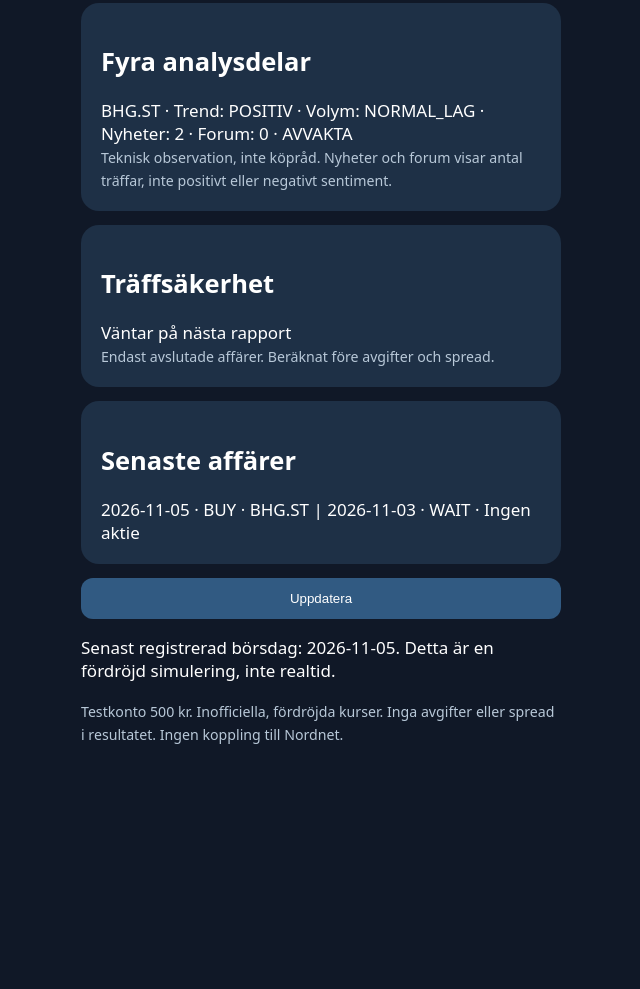
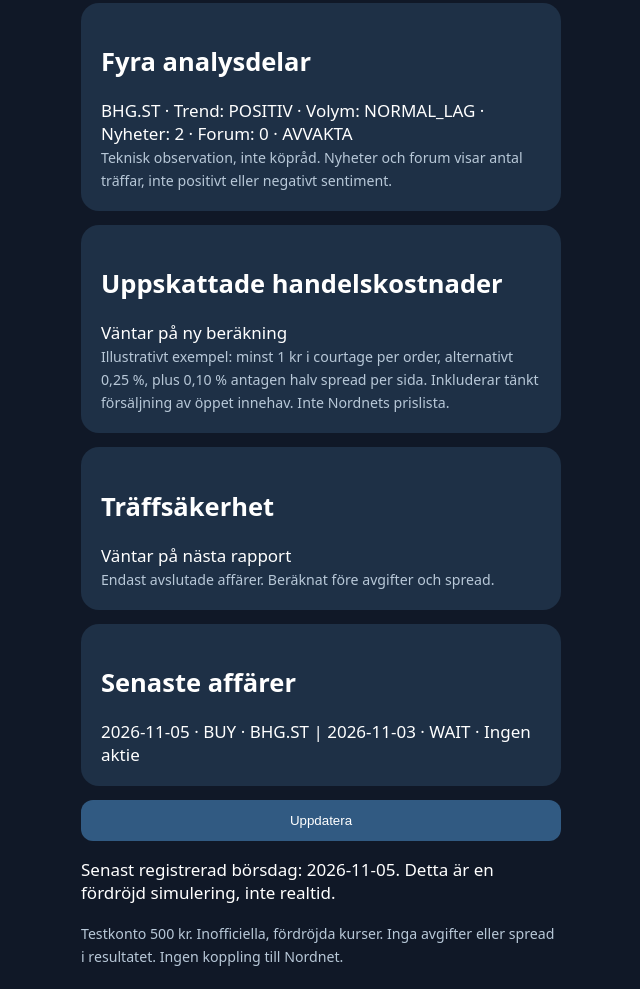
Before and after one commit to einarjohansen73-bot/AktieAgent-Mobil, a plain HTML site: page index.html in a window 1280 px wide. Shown: the part 765-1754 px from the top of the page, without its empty margins (319-959 px from the left). Before the commit the page ends 1532 px from the top, so only its background shows below. Drawn offline with Linux system fonts and the light colour scheme.

Commit message:
Show illustrative post-cost scenario separately from original paper balance

```diff
--- a/index.html
+++ b/index.html
@@ -7,6 +7,7 @@
 <section><small>Vinst/förlust</small><h2 id="profit">—</h2><small>Kontanter</small><h2 id="cash">—</h2></section>
 <section><small>Senaste beslut</small><h2 id="action">—</h2><p id="reason"></p><p id="position"></p><small id="session"></small></section>
 <section><h2>Fyra analysdelar</h2><div id="research">Väntar på första sammanställda analysen</div><small>Teknisk observation, inte köpråd. Nyheter och forum visar antal träffar, inte positivt eller negativt sentiment.</small></section>
+<section><h2>Uppskattade handelskostnader</h2><div id="costs">Väntar på ny beräkning</div><small>Illustrativt exempel: minst 1 kr i courtage per order, alternativt 0,25 %, plus 0,10 % antagen halv spread per sida. Inkluderar tänkt försäljning av öppet innehav. Inte Nordnets prislista.</small></section>
 <section><h2>Träffsäkerhet</h2><div id="stats">Väntar på avslutade testaffärer</div><small>Endast avslutade affärer. Beräknat före avgifter och spread.</small></section>
 <section><h2>Senaste affärer</h2><div id="history">—</div></section>
 <button onclick="refresh()">Uppdatera</button><p id="status"></p>
@@ -26,6 +27,8 @@ set('reason',last.reason||'Ingen signal');set('position',s.position?s.position.s
 set('session','Senaste börsdag: '+(s.last_session||'Ingen'));
 const research=(d.research&&d.research.candidates)||[];
 set('research',research.length?research.map(x=>x.symbol+' · Trend: '+(x.trend||'SAKNAS')+' · Volym: '+(x.volume||'SAKNAS')+' · Nyheter: '+(x.news_headlines??'okänt')+' · Forum: '+(x.forum_posts??'okänt')+' · '+(x.assessment||'AVVAKTA')).join(' | '):'Ingen sammanställd analys ännu');
+const costs=p.cost_scenario;
+set('costs',costs&&typeof costs.estimated_equity_after_costs_sek==='number'?'Efter antagna kostnader: '+kr(costs.estimated_equity_after_costs_sek)+' · Antagna kostnader: '+kr(costs.estimated_costs_sek):'Väntar på ny beräkning');
 const stats=p.trade_stats;
 set('stats',stats?(stats.closed_trades+' avslutade affärer · '+stats.winning_trades+' vinster · '+(stats.win_rate_percent===null?'Ingen träffsäkerhet ännu':stats.win_rate_percent+' % träffsäkerhet')+' · Realiserat: '+kr(stats.realized_profit_before_costs_sek)):'Väntar på nästa rapport');
 set('history',h.slice(-8).reverse().map(x=>x.session+' · '+x.action+' · '+(x.symbol||'Ingen aktie')).join(' | ')||'Inga affärer ännu');
```
